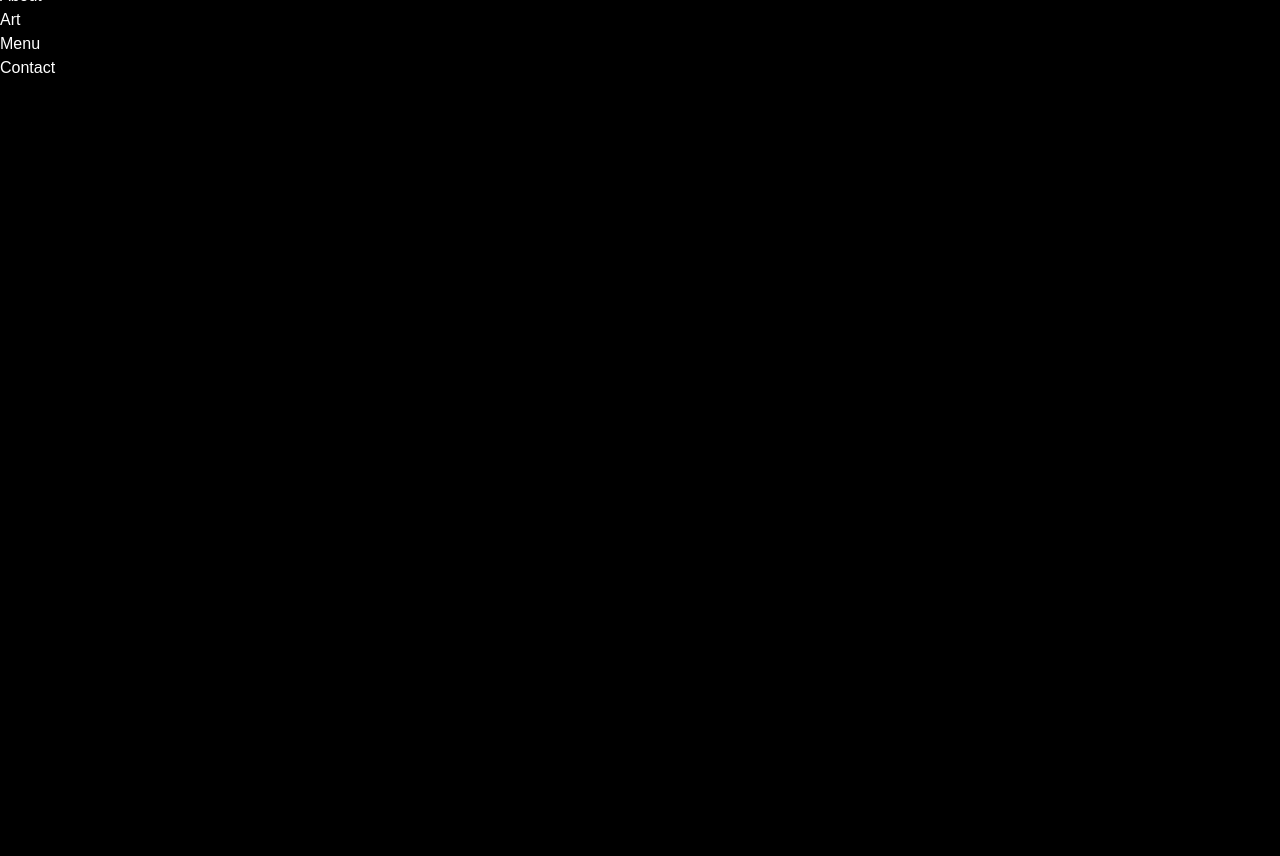
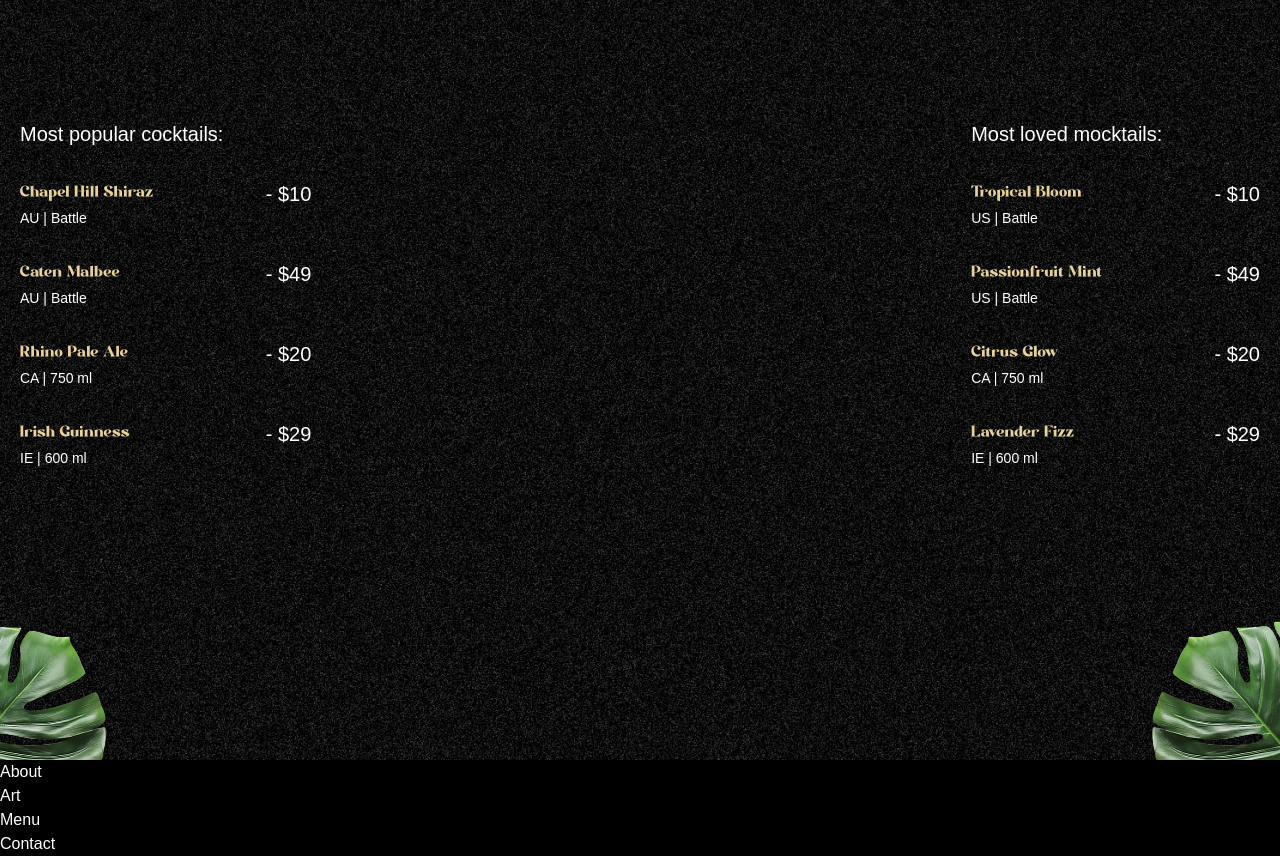
Before and after one commit to zitaharry/landing-page-animation-website, a React (Vite) app: page / in a window 1280 px wide. Shown: the part 840-1696 px from the top of the page. Before the commit the page ends 1600 px from the top, so only its background shows below. Built offline with nearby package versions, Linux system fonts and the light colour scheme; a web font is replaced by a local one.

Commit message:
Implement Cocktails section

```diff
--- a/src/components/Cocktails.jsx
+++ b/src/components/Cocktails.jsx
@@ -1,6 +1,77 @@
-import React from "react";
+import { useGSAP } from "@gsap/react";
+import gsap from "gsap";
+import { cocktailLists, mockTailLists } from "../../constants/index.js";
 
 const Cocktails = () => {
-  return <div>Cocktails</div>;
+  useGSAP(() => {
+    const parallaxTimeline = gsap.timeline({
+      scrollTrigger: {
+        trigger: "#cocktails",
+        start: "top 30%",
+        end: "bottom 80%",
+        scrub: true,
+      },
+    });
+
+    parallaxTimeline
+      .from("#c-left-leaf", {
+        x: -100,
+        y: 100,
+      })
+      .from("#c-right-leaf", {
+        x: 100,
+        y: 100,
+      });
+  });
+
+  return (
+    <section id="cocktails" className="noisy">
+      <img src="/images/cocktail-left-leaf.png" alt="l-leaf" id="c-left-leaf" />
+      <img
+        src="/images/cocktail-right-leaf.png"
+        alt="r-leaf"
+        id="c-right-leaf"
+      />
+
+      <div className="list">
+        <div className="popular">
+          <h2>Most popular cocktails:</h2>
+
+          <ul>
+            {cocktailLists.map(({ name, country, detail, price }) => (
+              <li key={name}>
+                <div className="md:me-28">
+                  <h3>{name}</h3>
+                  <p>
+                    {country} | {detail}
+                  </p>
+                </div>
+                <span>- {price}</span>
+              </li>
+            ))}
+          </ul>
+        </div>
+
+        <div className="loved">
+          <h2>Most loved mocktails:</h2>
+
+          <ul>
+            {mockTailLists.map(({ name, country, detail, price }) => (
+              <li key={name}>
+                <div className="me-28">
+                  <h3>{name}</h3>
+                  <p>
+                    {country} | {detail}
+                  </p>
+                </div>
+                <span>- {price}</span>
+              </li>
+            ))}
+          </ul>
+        </div>
+      </div>
+    </section>
+  );
 };
+
 export default Cocktails;
```
